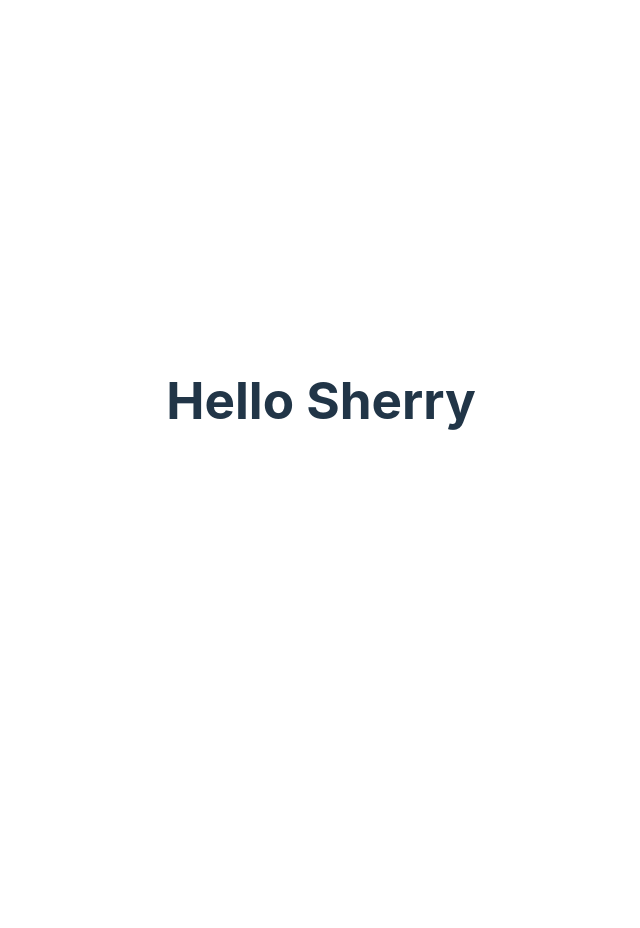
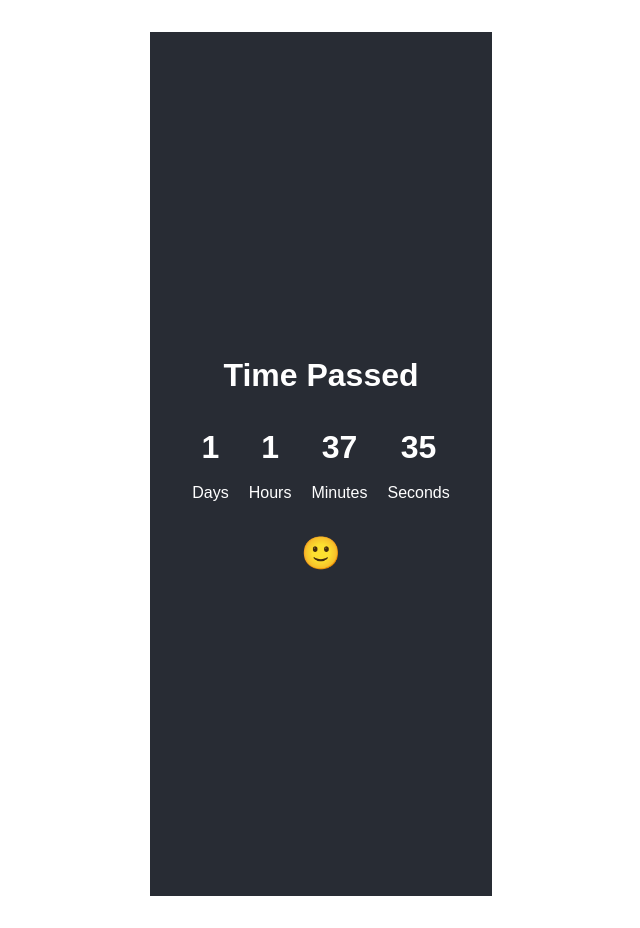
Before and after one commit to Shahryartariq/Date_Passed, a Vue app: page / in a window 1280 px wide. Shown: the whole page, without its empty margins (319-959 px from the left). Before the commit the page ends 800 px from the top, so only its background shows below. Built offline with nearby package versions, Linux system fonts and the light colour scheme.

Commit message:
Added LTM time

```diff
--- a/src/App.vue
+++ b/src/App.vue
@@ -1,23 +1,101 @@
-<script setup>
-</script>
+<template>
+  <div id="app" class="time-passed">
+    <h1>Time Passed</h1>
+    <div class="time-counter">
+      <!-- <p>Since {{ startDate.toLocaleString() }},</p> -->
+      <div class="time-unit">
+        <span>{{ days }}</span>
+        <label>Days</label>
+      </div>
+      <div class="time-unit">
+        <span>{{ hours }}</span>
+        <label>Hours</label>
+      </div>
+      <div class="time-unit">
+        <span>{{ minutes }}</span>
+        <label>Minutes</label>
+      </div>
+      <div class="time-unit">
+        <span>{{ seconds }}</span>
+        <label>Seconds</label>
+      </div>
 
-<template>
-  <div>
-    <h1>Hello Sherry</h1>
+    </div>
+    <h1>🙂</h1>
   </div>
 </template>
 
+<script>
+export default {
+  data() {
+    return {
+      startDate: new Date('2024-09-20T12:30:00'), // Replace with your desired start date
+      days: 0,
+      hours: 0,
+      minutes: 0,
+      seconds: 0,
+      interval: null,
+    };
+  },
+  mounted() {
+    this.calculateTimePassed();
+    this.interval = setInterval(this.calculateTimePassed, 1000);
+  },
+  beforeUnmount() {
+    clearInterval(this.interval);
+  },
+  methods: {
+    calculateTimePassed() {
+      const now = new Date();
+      const timeDiff = now.getTime() - this.startDate.getTime();
+      this.days = Math.floor(timeDiff / (1000 * 3600 * 24));
+      this.hours = Math.floor((timeDiff % (1000 * 3600 * 24)) / (1000 * 3600));
+      this.minutes = Math.floor((timeDiff % (1000 * 3600)) / (1000 * 60));
+      this.seconds = Math.floor((timeDiff % (1000 * 60)) / 1000);
+    },
+  },
+};
+</script>
+
 <style scoped>
-.logo {
-  height: 6em;
-  padding: 1.5em;
-  will-change: filter;
-  transition: filter 300ms;
+#app {
+  display: flex;
+  flex-direction: column;
+  justify-content: center;
+  align-items: center;
+  height: 100vh;
+  text-align: center;
+  background-color: #282c34;
+  color: white;
+  font-family: Arial, sans-serif;
 }
-.logo:hover {
-  filter: drop-shadow(0 0 2em #646cffaa);
+
+h1 {
+  font-size: 2rem;
+  margin-bottom: 20px;
 }
-.logo.vue:hover {
-  filter: drop-shadow(0 0 2em #42b883aa);
+
+.time-counter {
+  display: flex;
+  justify-content: center;
+  align-items: center;
+  flex-wrap: wrap;
+}
+
+.time-unit {
+  display: flex;
+  flex-direction: column;
+  align-items: center;
+  margin: 10px;
+}
+
+.time-unit span {
+  font-size: 2rem;
+  font-weight: bold;
+}
+
+.time-unit label {
+  font-size: 1rem;
+  margin-top: 10px;
 }
 </style>
```
